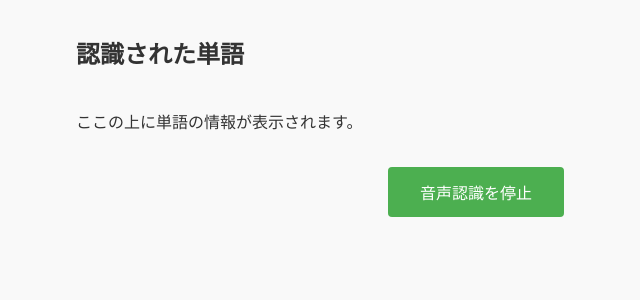
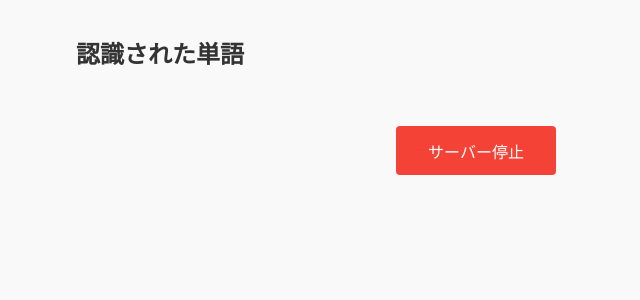
Before and after one commit to kd1321373/realtimedisplay, a Flask app: page / in a window 1280 px wide. Shown: the part 117-417 px from the top of the page, without its empty margins (164-804 px from the left). Run offline with Flask 3, Linux system fonts and the light colour scheme; some libraries are stand-ins or nearby versions.

Commit message:
プロトタイプ2_4

```diff
--- a/templates/index.html
+++ b/templates/index.html
@@ -48,33 +48,19 @@
         ul li:hover {
             background-color: #f1f1f1;
         }
-        .search-result {
-            margin-top: 1em;
-            padding: 1em;
-            background-color: #f1f1f1;
-            border: 1px solid #ddd;
-            border-radius: 4px;
-            display: none;
-        }
-        iframe {
-            width: 100%;
-            height: 400px;
-            border: none;
-        }
         button {
             display: block;
-            margin: 2em auto 0;
+            margin: 2em auto;
             padding: 0.8em 2em;
-            background-color: #4CAF50;
+            background-color: #f44336;
             color: white;
             border: none;
             border-radius: 4px;
             font-size: 1em;
             cursor: pointer;
-            transition: background-color 0.3s;
         }
         button:hover {
-            background-color: #45a049;
+            background-color: #d32f2f;
         }
     </style>
 </head>
@@ -87,70 +73,37 @@
             <h2>認識された単語</h2>
             <ul id="text-list"></ul>
         </section>
-        <section id="display-area">
-            <p>ここの上に単語の情報が表示されます。</p>
-        </section>
-        <button id="stop-button">音声認識を停止</button>
+        <button id="stop-button">サーバー停止</button>
     </main>
 
     <script>
         const socket = io.connect('http://127.0.0.1:5000');
 
-        // WebSocket接続の成功時にメッセージを表示
-        socket.on('connect', function () {
-            console.log('WebSocket 接続成功');
-        });
-
-        // 新しい単語リストを受信したら既存のリストに追加
-        socket.on('new_text', function (words) {
-            console.log('新しい単語:', words);  // デバッグ用
-            const list = document.getElementById('text-list');
-
-            // 現在のスクロール位置を保存
-            const atTop = list.scrollTop === 0;
-
-            words.forEach(word => {
-                const listItem = document.createElement('li');
-                listItem.textContent = word;
-
-                // クリック時にWikipediaを表示
-                listItem.addEventListener('click', function () {
-                    // 既に検索結果が表示されていたら隠す
-                    let existingResult = listItem.querySelector('.search-result');
-                    if (existingResult) {
-                        existingResult.style.display = existingResult.style.display === 'none' ? 'block' : 'none';
-                    } else {
-                        // 新しい検索結果を追加
-                        const searchResult = document.createElement('div');
-                        searchResult.classList.add('search-result');
-                        searchResult.innerHTML = `<iframe src="https://ja.wikipedia.org/wiki/${encodeURIComponent(word)}"></iframe>`;
-                        listItem.appendChild(searchResult);
-                        searchResult.style.display = 'block';
-                    }
-                });
-
-                // リストの最上部に追加
-                list.insertBefore(listItem, list.firstChild);
-            });
-
-            // スクロール位置を調整
-            if (atTop) {
-                list.scrollTop = 0;
-            }
-        });
-
-        // 停止ボタンの動作
+        // サーバー停止ボタンの動作
         document.getElementById('stop-button').addEventListener('click', function () {
             fetch('/stop', {
                 method: 'POST'
             })
-            .then(response => response.json())
-            .then(data => {
-                alert("音声認識を停止しました。");
+            .then(response => {
+                if (response.ok) {
+                    alert("サーバーが停止されました。");
+                } else {
+                    alert("サーバー停止に失敗しました。");
+                }
             })
             .catch(error => {
                 console.error('Error:', error);
-                alert("サーバーが停止しました。");
+                alert("サーバー停止に失敗しました。");
+            });
+        });
+
+        // 新しい認識結果を受信
+        socket.on('new_text', function (words) {
+            const list = document.getElementById('text-list');
+            words.forEach(word => {
+                const listItem = document.createElement('li');
+                listItem.textContent = word;
+                list.appendChild(listItem);
             });
         });
     </script>
```
